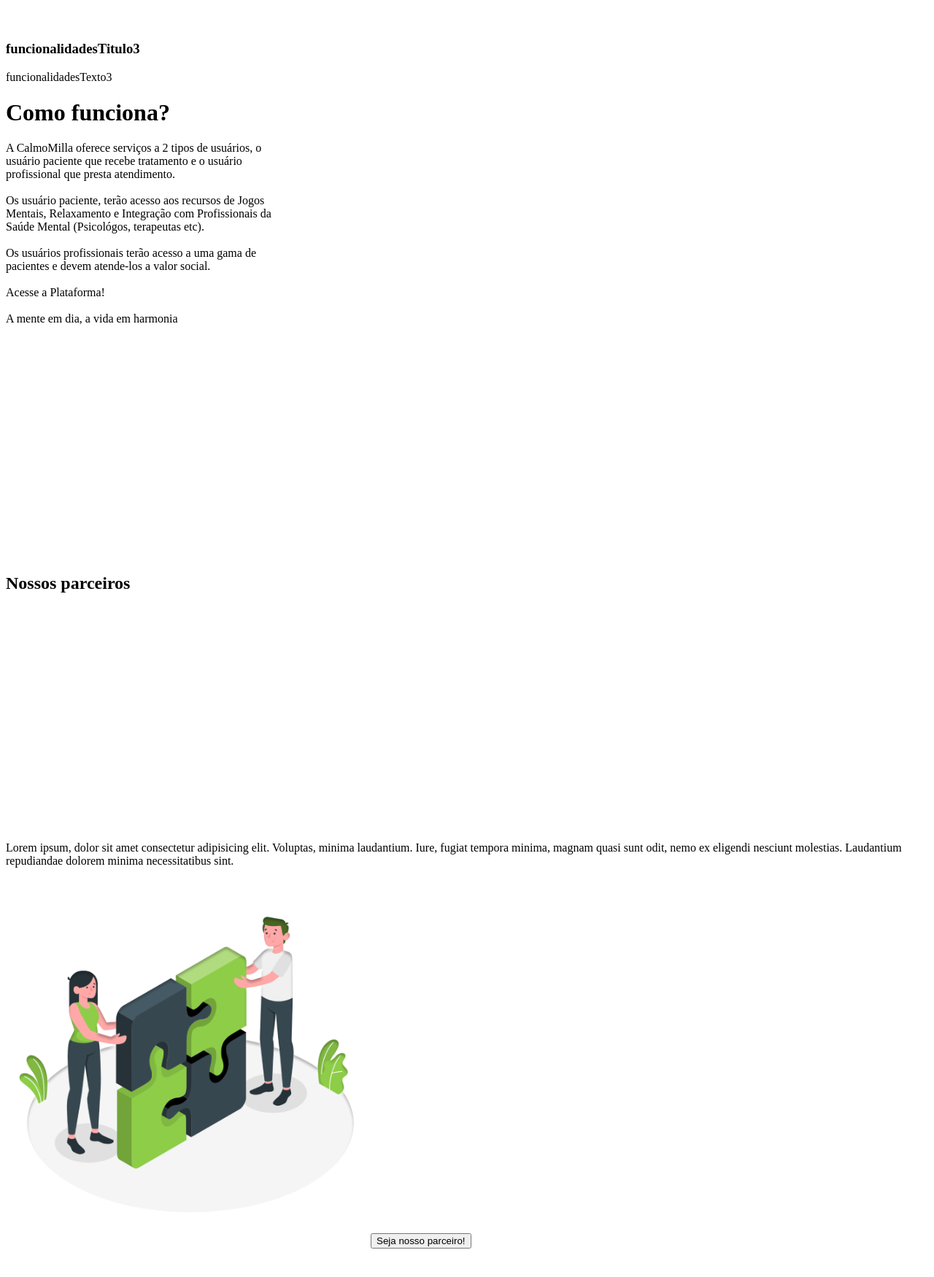
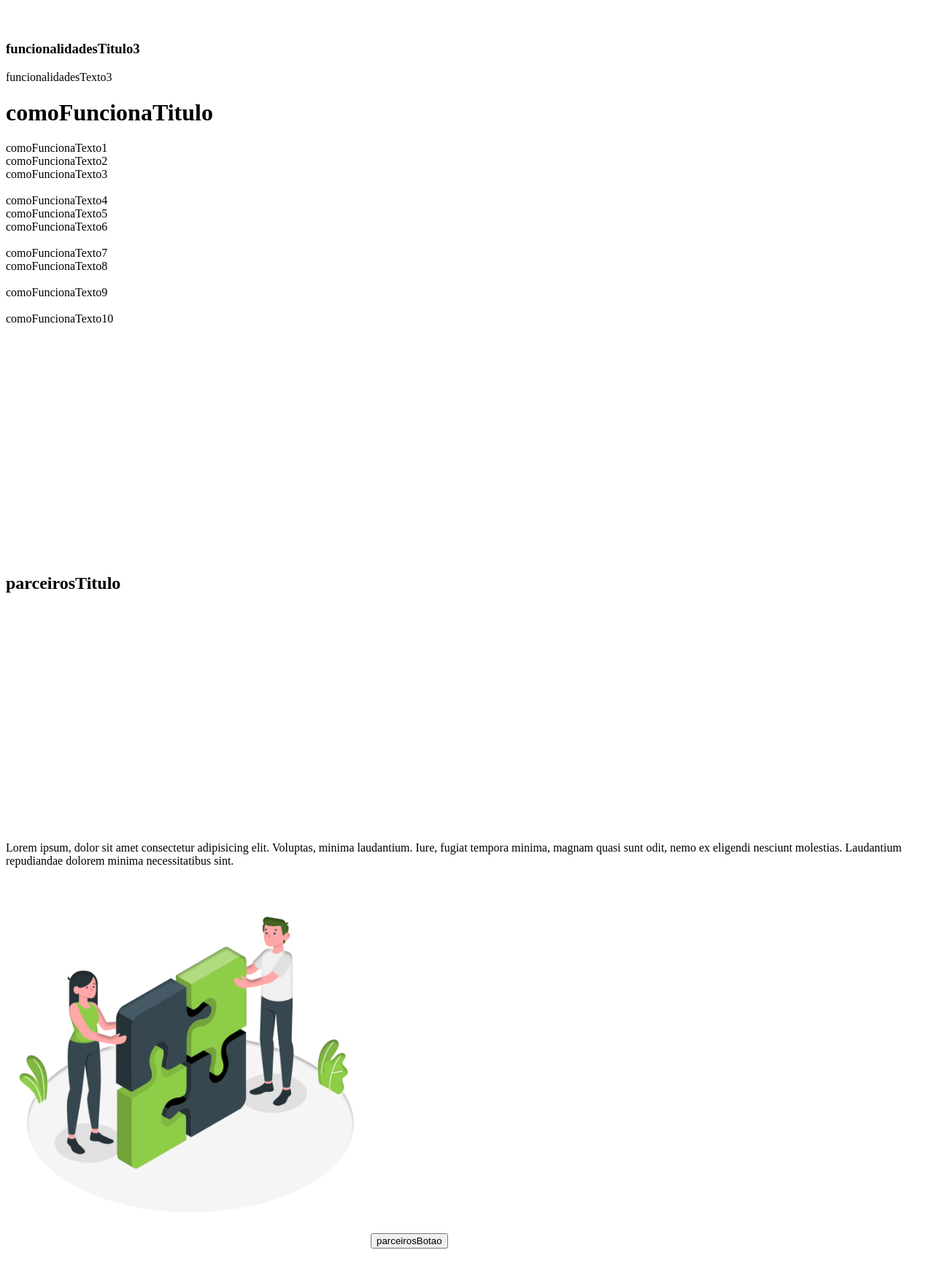
Before and after one commit to CalmoMilla/CalmoMilla-FrontEnd, a Next.js app: page /components/Home/Home in a window 1280 px wide. Shown: the part 2575-4325 px from the top of the page at 73% size. Built offline with nearby package versions, Linux system fonts and the light colour scheme.

Commit message:
@vitorvhsilva i18n até parceiros feito

```diff
--- a/src/pages/components/Home/ComoFunciona/ComoFunciona.js
+++ b/src/pages/components/Home/ComoFunciona/ComoFunciona.js
@@ -1,17 +1,21 @@
 import Image from "next/image"
+import { useTranslation } from "react-i18next"
 
 export default function ComoFunciona() {
+
+  const { t } = useTranslation()
+
   return (
     <div id="comofunciona">
       <div className="w-full h-[90%]">
         <div className="flex justify-around items-center lg:flex-row flex-col pt-60">
           <div className="w-[80%] lg:w-[45%] mb-40">
-            <h1 className="font-calistoga text-6xl pb-20 lg:pb-4 md:text-[3rem] lg:text-[3.5rem] xl:text-[5rem] text-verdeagua">Como funciona?</h1>
-            <p className="font-nunito text-justify text-2xl font-medium">A CalmoMilla oferece serviços a 2 tipos de usuários, o <br /> usuário paciente que recebe tratamento e o usuário <br /> profissional que presta atendimento. <br /><br />
+            <h1 className="font-calistoga text-6xl pb-20 lg:pb-4 md:text-[3rem] lg:text-[3.5rem] xl:text-[5rem] text-verdeagua">{t("comoFuncionaTitulo")}</h1>
+            <p className="font-nunito text-justify text-2xl font-medium">{t("comoFuncionaTexto1")}<br />{t("comoFuncionaTexto2")}<br />{t("comoFuncionaTexto3")}<br /><br />
 
-              Os usuário paciente, terão acesso aos recursos de Jogos <br /> Mentais, Relaxamento e Integração com Profissionais da  <br />Saúde Mental (Psicológos, terapeutas etc). <br /> <br />Os usuários profissionais terão acesso a uma gama de <br /> pacientes e devem atende-los a valor social. <br /><br />
+            {t("comoFuncionaTexto4")}<br />{t("comoFuncionaTexto5")}<br />{t("comoFuncionaTexto6")} <br /> <br />{t("comoFuncionaTexto7")} <br /> {t("comoFuncionaTexto8")} <br /><br />
 
-              Acesse a Plataforma! <br /><br />A mente em dia, a vida em harmonia
+            {t("comoFuncionaTexto9")}<br /><br />{t("comoFuncionaTexto10")}
             </p>
           </div>
           <div className="w-[80%] lg:w-[20%]">
--- a/src/pages/components/Home/Parceiros/Parceiros.js
+++ b/src/pages/components/Home/Parceiros/Parceiros.js
@@ -1,9 +1,13 @@
 import Image from "next/image"
+import { useTranslation } from "react-i18next"
 
 export default function Parceiros() {
+
+  const { t } = useTranslation()
+
   return (
     <div className="pb-80" id="parceiros">
-      <h2 className="text-verde2 text-7xl font-calistoga text-center py-20">Nossos parceiros</h2>
+      <h2 className="text-verde2 text-7xl font-calistoga text-center py-20">{t("parceirosTitulo")}</h2>
       <div className="flex xl:flex-row flex-col justify-around items-center">
         <div className="xl:w-[25%] w-[80%]">
           <div className="flex flex-col justify-center items-center">
@@ -16,7 +20,7 @@ export default function Parceiros() {
         <div className="xl:block hidden">
           <div className="flex flex-col items-center justify-center">
             <Image width={500} height={500} src={"/assets/home/parceiros/img-parceiros.png"} alt=""/>
-            <button className="bg-verde1 hover:bg-verde2 px-8 py-3 rounded-full transition duration-300 ease-out text-3xl">Seja nosso parceiro!</button>
+            <button className="bg-verde1 hover:bg-verde2 px-8 py-3 rounded-full transition duration-300 ease-out text-3xl">{t("parceirosBotao")}</button>
           </div>
         </div>
         <div className="xl:w-[25%] w-[80%]">
```
Also changed, not shown: locales/en/home.json (+1 -1 lines), locales/pt-BR/home.json (+1 -1 lines).
